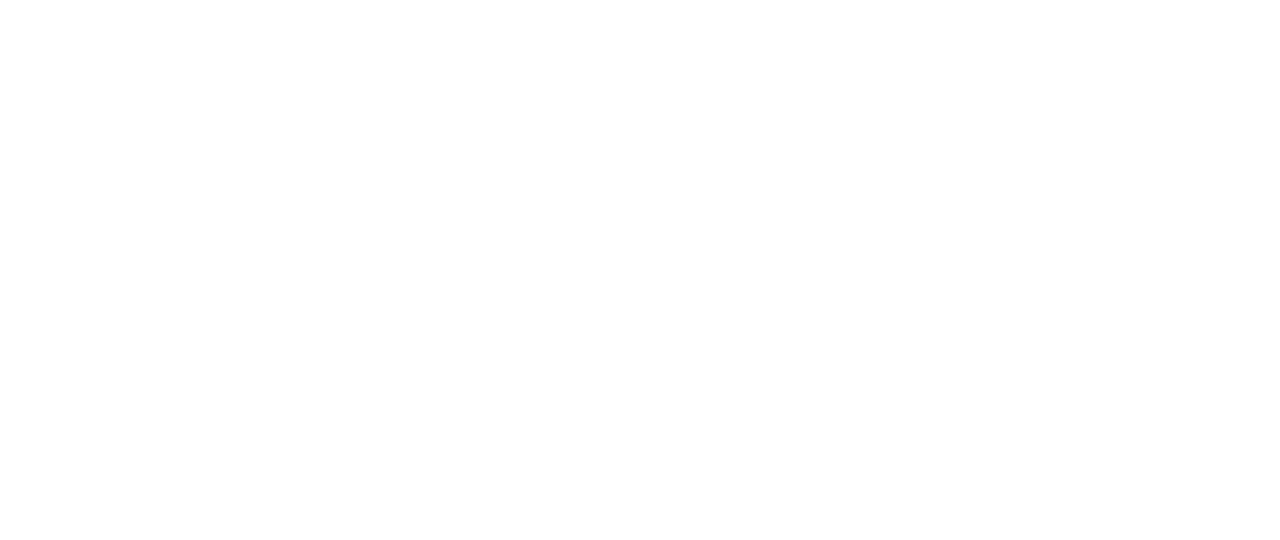
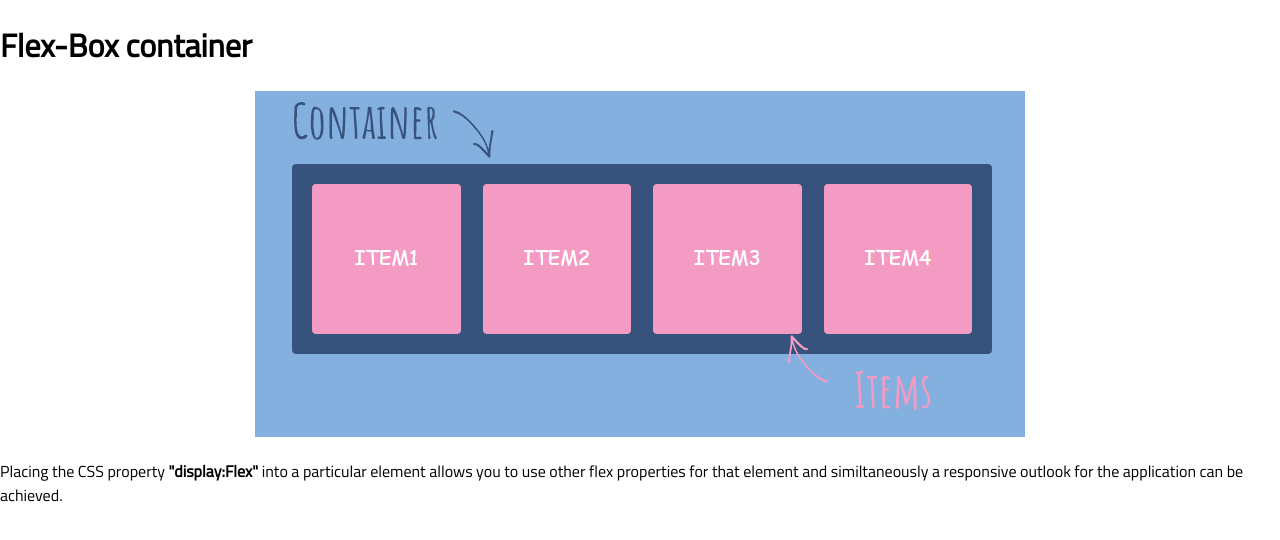
Before and after one commit to kotesh-arya/Flex-application, a plain HTML site: page blog.html in a window 1280 px wide. Drawn offline with Linux system fonts and the light colour scheme.

Commit message:
Updated blog
updated few lines of blog content

```diff
--- a/blog.css
+++ b/blog.css
@@ -0,0 +1,11 @@
+body{
+    margin: 0px;
+    box-sizing: border-box;
+    font-family: 'Titillium Web', sans-serif;
+}
+.image-container{
+    text-align: center;
+}
+img{
+    margin-left: auto;
+}
--- a/blog.html
+++ b/blog.html
@@ -4,9 +4,17 @@
     <meta charset="UTF-8">
     <meta name="viewport" content="width=device-width, initial-scale=1.0">
     <link rel="stylesheet" href="blog.css">
-    <title>Document</title>
+    <title>Flex-Box</title>
+    <link rel="preconnect" href="https://fonts.gstatic.com">
+<link href="https://fonts.googleapis.com/css2?family=Titillium+Web&display=swap" rel="stylesheet">
 </head>
 <body>
-
+    <h1>Flex-Box container</h1>
+<div class="image-container">
+    <img src="/images/flex1.png" alt="">
+</div>
+<p>Placing the CSS property
+ <strong> "display:Flex"</strong> into a particular element allows you to use other flex properties for that element and similtaneously a responsive outlook for the application can be achieved.
+</p>
 </body>
 </html>
```
